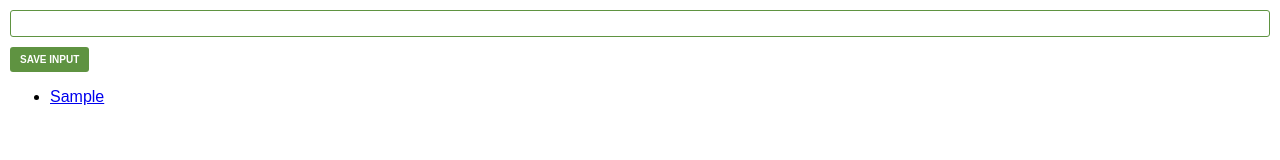
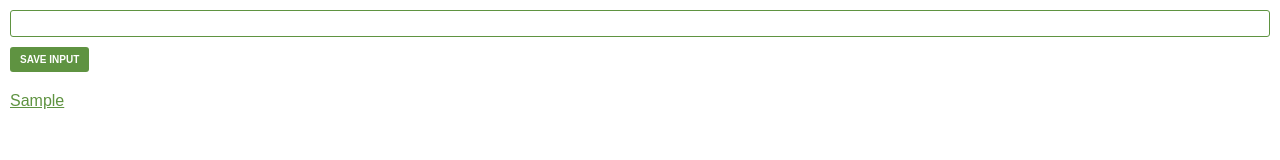
Before and after one commit to suyogkhanal96/chrome-extension, a browser extension: page index.html in a window 1280 px wide. Both pictures are taken after typing "Sample" into the empty fields and a click on the button "SAVE INPUT". Drawn offline with Linux system fonts and the light colour scheme.

Commit message:
1.0
Version 1.0

```diff
--- a/styles.css
+++ b/styles.css
@@ -2,6 +2,7 @@ body{
     margin:0;
     padding: 10px;
     font-family: Arial, Helvetica, sans-serif;
+    min-width: 450px;
 }
 input{
     border: solid 1px #5f9341;;
@@ -25,3 +26,16 @@ button{
     padding: 7px 10px;
     font-weight: bold;
 }
+li a{
+    color: #5f9341;
+}
+li{
+    list-style-type: none;
+    margin-top: 5px;
+
+}
+ul{
+    padding-left:  0px;
+    list-style-type: none;
+    margin-top: 20px;
+}
```
Also changed, not shown: icon.png (added), manifest.json (added).
